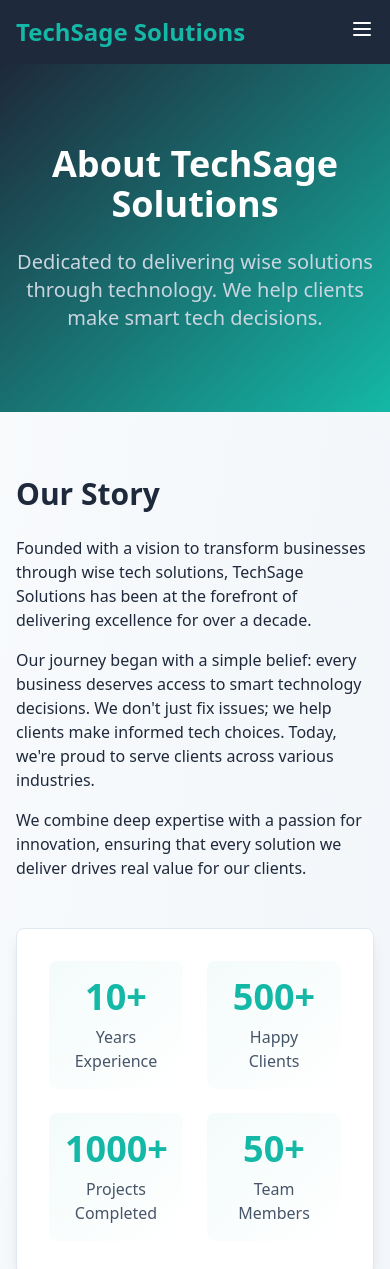
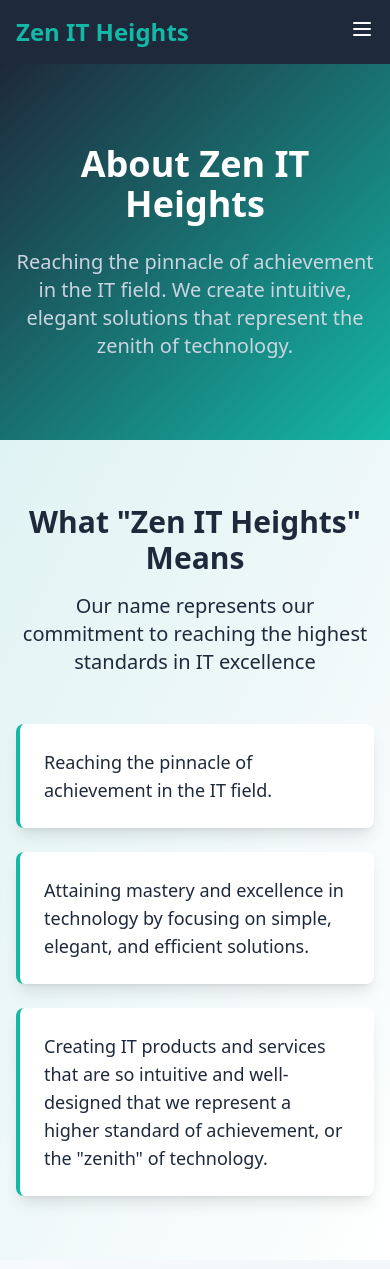
Before and after one commit to Rymdsylt/GulfSierra, a website: page about.html in a window 390 px wide. Shown: the top 1269 px of the page. Drawn offline with nearby package versions, Linux system fonts and the light colour scheme.

Commit message:
update. changed techsage to zenith it heights

```diff
--- a/about.html
+++ b/about.html
@@ -3,9 +3,9 @@
 <head>
     <meta charset="UTF-8">
     <meta name="viewport" content="width=device-width, initial-scale=1.0">
-    <title>About Us - TechSage Solutions | Our Story</title>
-    <meta name="description" content="Learn about TechSage Solutions - Our mission, vision, and the team dedicated to delivering wise tech solutions.">
-    <link rel="canonical" href="https://www.techsage.com/about">
+    <title>About Us - Zen IT Heights | Our Story</title>
+    <meta name="description" content="Learn about Zen IT Heights - Our mission, vision, and the team dedicated to reaching the pinnacle of IT excellence.">
+    <link rel="canonical" href="https://www.zenitheights.com/about">
 
     <script src="https://cdn.tailwindcss.com"></script>
 
@@ -23,7 +23,7 @@
         <div class="max-w-7xl mx-auto px-4 sm:px-6 lg:px-8">
             <div class="flex justify-between items-center h-16">
                 <div class="flex-shrink-0">
-                    <a href="index.html" class="text-2xl font-bold text-[#14B8A6]">TechSage Solutions</a>
+                    <a href="index.html" class="text-2xl font-bold text-[#14B8A6]">Zen IT Heights</a>
                 </div>
                 <div class="hidden md:flex space-x-8">
                     <a href="index.html" class="text-white hover:text-[#14B8A6] transition">Home</a>
@@ -56,8 +56,28 @@
 
     <section class="bg-gradient-to-br from-[#1E293B] to-[#14B8A6] text-white py-20">
         <div class="max-w-7xl mx-auto px-4 sm:px-6 lg:px-8 text-center">
-            <h1 class="text-4xl md:text-5xl font-bold mb-6 fade-in-up">About TechSage Solutions</h1>
-            <p class="text-xl md:text-2xl max-w-3xl mx-auto text-[#CBD5E1] fade-in-delay-1">Dedicated to delivering wise solutions through technology. We help clients make smart tech decisions.</p>
+            <h1 class="text-4xl md:text-5xl font-bold mb-6 fade-in-up">About Zen IT Heights</h1>
+            <p class="text-xl md:text-2xl max-w-3xl mx-auto text-[#CBD5E1] fade-in-delay-1">Reaching the pinnacle of achievement in the IT field. We create intuitive, elegant solutions that represent the zenith of technology.</p>
+        </div>
+    </section>
+
+    <section class="bg-gradient-to-br from-[#14B8A6]/10 to-white py-16">
+        <div class="max-w-7xl mx-auto px-4 sm:px-6 lg:px-8">
+            <div class="text-center mb-12">
+                <h2 class="text-3xl md:text-4xl font-bold text-[#1E293B] mb-4">What "Zen IT Heights" Means</h2>
+                <p class="text-xl text-[#1E293B] max-w-3xl mx-auto mb-8">Our name represents our commitment to reaching the highest standards in IT excellence</p>
+            </div>
+            <div class="max-w-4xl mx-auto space-y-6 animate-on-scroll">
+                <div class="bg-white p-6 rounded-lg shadow-lg border-l-4 border-[#14B8A6]">
+                    <p class="text-[#1E293B] text-lg">Reaching the pinnacle of achievement in the IT field.</p>
+                </div>
+                <div class="bg-white p-6 rounded-lg shadow-lg border-l-4 border-[#14B8A6]">
+                    <p class="text-[#1E293B] text-lg">Attaining mastery and excellence in technology by focusing on simple, elegant, and efficient solutions.</p>
+                </div>
+                <div class="bg-white p-6 rounded-lg shadow-lg border-l-4 border-[#14B8A6]">
+                    <p class="text-[#1E293B] text-lg">Creating IT products and services that are so intuitive and well-designed that we represent a higher standard of achievement, or the "zenith" of technology.</p>
+                </div>
+            </div>
         </div>
     </section>
 
@@ -67,8 +87,8 @@
             <div class="grid md:grid-cols-2 gap-12 items-center">
                 <div class="animate-on-scroll">
                     <h2 class="text-3xl md:text-4xl font-bold text-[#1E293B] mb-6">Our Story</h2>
-                    <p class="text-[#1E293B] mb-4">Founded with a vision to transform businesses through wise tech solutions, TechSage Solutions has been at the forefront of delivering excellence for over a decade.</p>
-                    <p class="text-[#1E293B] mb-4">Our journey began with a simple belief: every business deserves access to smart technology decisions. We don't just fix issues; we help clients make informed tech choices. Today, we're proud to serve clients across various industries.</p>
+                    <p class="text-[#1E293B] mb-4">Founded with a vision to reach the pinnacle of achievement in the IT field, Zen IT Heights has been at the forefront of delivering excellence for over a decade.</p>
+                    <p class="text-[#1E293B] mb-4">Our journey began with a simple belief: every business deserves IT products and services that are so intuitive and well-designed that they represent a higher standard of achievement. We attain mastery and excellence in technology by focusing on simple, elegant, and efficient solutions. Today, we're proud to serve clients across various industries.</p>
                     <p class="text-[#1E293B]">We combine deep expertise with a passion for innovation, ensuring that every solution we deliver drives real value for our clients.</p>
                 </div>
                 <div class="bg-white p-8 rounded-lg animate-on-scroll shadow-lg hover-lift border border-slate-200">
@@ -131,8 +151,8 @@
         <div class="max-w-7xl mx-auto px-4 sm:px-6 lg:px-8">
             <div class="grid md:grid-cols-4 gap-8">
                 <div>
-                    <h3 class="text-2xl font-bold mb-4 text-[#14B8A6]">TechSage Solutions</h3>
-                    <p class="text-[#CBD5E1]">Wise solutions through technology.</p>
+                    <h3 class="text-2xl font-bold mb-4 text-[#14B8A6]">Zen IT Heights</h3>
+                    <p class="text-[#CBD5E1]">Reaching the pinnacle of IT excellence.</p>
                 </div>
                 <div>
                     <h4 class="font-semibold mb-4">Quick Links</h4>
@@ -159,7 +179,7 @@
                 </div>
             </div>
             <div class="border-t border-slate-700 mt-8 pt-8 text-center text-slate-400">
-                <p>&copy; 2025 TechSage Solutions. All rights reserved.</p>
+                <p>&copy; 2025 Zen IT Heights. All rights reserved.</p>
             </div>
         </div>
     </footer>
```
Also changed, not shown: contact.html (+9 -9 lines), index.html (+31 -12 lines), products.html (+7 -7 lines), services.html (+7 -7 lines), README.md.
